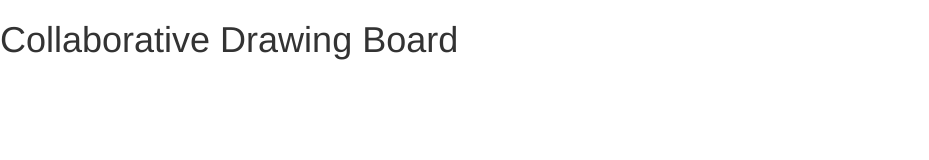
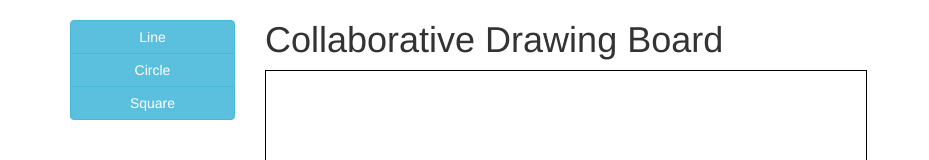
Before and after one commit to borer/Collaborative-Drawing-Board, a website: page client/index.html in a window 1280 px wide. Shown: the top 160 px of the page, without its empty margins (0-929 px from the left). Drawn offline with nearby package versions, Linux system fonts and the light colour scheme.

Commit message:
Added boostrap style and serving static files

```diff
--- a/client/index.html
+++ b/client/index.html
@@ -1,11 +1,37 @@
 <!doctype html>
 <html>
 	<head>
+		<meta name="viewport" content="width=device-width, initial-scale=1">
 		<title>Collaborative Drawing Board</title>
-    <link rel="stylesheet" href="client/bower_components/bootstrap/dist/css/bootstrap.min.css" />
+		<link rel="stylesheet" href="public/bower_components/bootstrap/dist/css/bootstrap.min.css" />
+		<script src="public/bower_components/jquery/dist/jquery.min.js"></script>
 		<script src="/socket.io/socket.io.js"></script>
+		<script src="public/scripts/board.js"></script>
+		<style>
+			.border1 {
+				border:1px solid #000000;
+			}
+
+			.marginTop20 {
+				margin-top: 20px;
+			}
+        </style>
 	</head>
 <body>
+	<div class="container">
+		<div class="row content">
+			<div class="col-md-2 controls">
+				<div class="btn-group-vertical center-block marginTop20" role="group" aria-label="Figures">
+					<button type="button" class="btn btn-info line">Line</button>
+					<button type="button" class="btn btn-info circle">Circle</button>
+					<button type="button" class="btn btn-info square">Square</button>
+				</div>
+			</div>
+			<div class="col-md-8 board wall">
 				<h1>Collaborative Drawing Board</h1>
+				<canvas class="border1" id="Board" width="600" height="600"></canvas>
+			</div>
+		</div>
+	</div>
 </body>
 </html>
```
Also changed, not shown: app.js (+5 -2 lines). Lines whose indentation alone changed are shown as unchanged.
